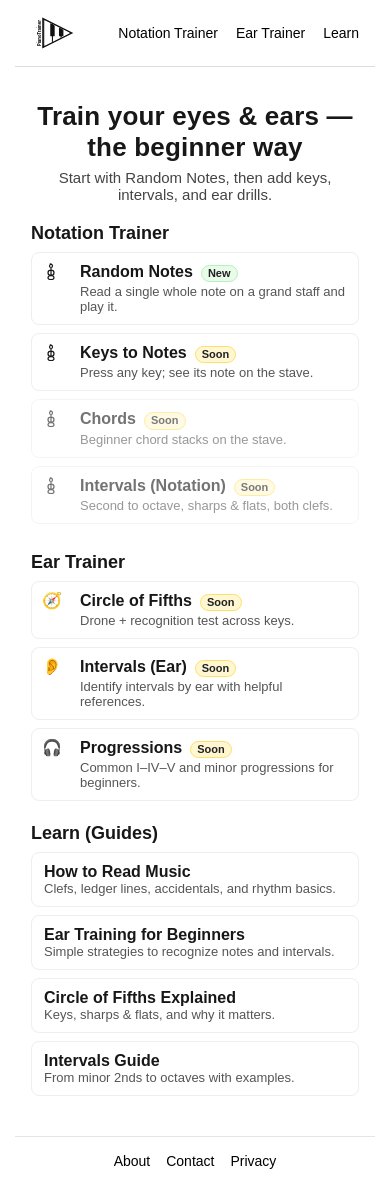
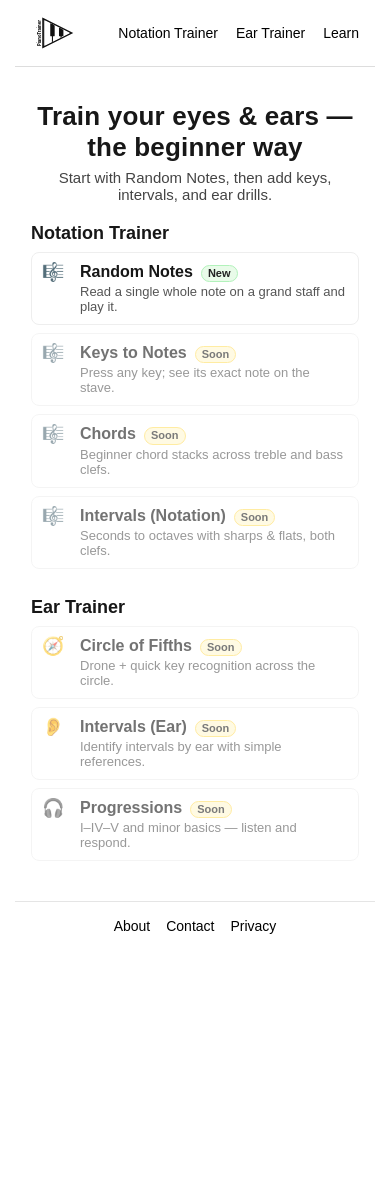
Before and after one commit to andreyeremichev/pianotrainer, a Next.js app: page / in a window 390 px wide. After the commit the page ends 951 px from the top, so only its background shows below. Built offline with nearby package versions, Linux system fonts and the light colour scheme.

Commit message:
feat(home): split Notation (🎼) vs Ear training with responsive divider; Random Notes live

```diff
--- a/app/(site)/page.tsx
+++ b/app/(site)/page.tsx
@@ -1,93 +1,71 @@
 export const metadata = {
   title: "PianoTrainer • Free Notation & Ear Training for Beginners",
   description:
-    "Practice reading music and training your ear with beginner-friendly exercises. Random notes, keys to notes, intervals, circle of fifths and more — free on PianoTrainer.",
+    "Practice reading music and training your ear with beginner-friendly drills. Random notes, keys to notes, intervals, circle of fifths and more — free on PianoTrainer.",
 };
 
 import Link from "next/link";
-import TrebleClef from "../components/icons/TrebleClef";
 
 type Item = {
   label: string;
   href?: string;          // if missing → coming soon
   desc?: string;
   badge?: "New" | "Soon";
-  icon?: React.ReactNode; // now SVG/emoji component
+  icon?: React.ReactNode; // emoji or glyph
 };
 
+/* ---- Notation (left) ---- */
 const notationItems: Item[] = [
   {
     label: "Random Notes",
     href: "/trainer/notation/random-notes",
     desc: "Read a single whole note on a grand staff and play it.",
     badge: "New",
-    icon: <TrebleClef size={18} />,
+    icon: <span aria-hidden="true" style={{ fontSize: 18 }}>🎼</span>,
   },
   {
     label: "Keys to Notes",
-    href: "/trainer/notation/keys-to-notes", // live when ready
-    desc: "Press any key; see its note on the stave.",
+    // href: "/trainer/notation/keys-to-notes", // enable when live
+    desc: "Press any key; see its exact note on the stave.",
     badge: "Soon",
-    icon: <TrebleClef size={18} />,
+    icon: <span aria-hidden="true" style={{ fontSize: 18 }}>🎼</span>,
   },
   {
     label: "Chords",
-    desc: "Beginner chord stacks on the stave.",
+    desc: "Beginner chord stacks across treble and bass clefs.",
     badge: "Soon",
-    icon: <TrebleClef size={18} />,
+    icon: <span aria-hidden="true" style={{ fontSize: 18 }}>🎼</span>,
   },
   {
     label: "Intervals (Notation)",
-    desc: "Second to octave, sharps & flats, both clefs.",
+    desc: "Seconds to octaves with sharps & flats, both clefs.",
     badge: "Soon",
-    icon: <TrebleClef size={18} />,
+    icon: <span aria-hidden="true" style={{ fontSize: 18 }}>🎼</span>,
   },
 ];
 
+/* ---- Ear (right) ---- */
 const earItems: Item[] = [
   {
     label: "Circle of Fifths",
-    href: "/trainer/ear/circle-of-fifths",
-    desc: "Drone + recognition test across keys.",
+    // href: "/trainer/ear/circle-of-fifths",
+    desc: "Drone + quick key recognition across the circle.",
     badge: "Soon",
-    icon: <span aria-hidden="true">🧭</span>,
+    icon: <span aria-hidden="true" style={{ fontSize: 18 }}>🧭</span>,
   },
   {
     label: "Intervals (Ear)",
-    href: "/trainer/ear/intervals",
-    desc: "Identify intervals by ear with helpful references.",
+    // href: "/trainer/ear/intervals",
+    desc: "Identify intervals by ear with simple references.",
     badge: "Soon",
-    icon: <span aria-hidden="true">👂</span>,
+    icon: <span aria-hidden="true" style={{ fontSize: 18 }}>👂</span>,
   },
   {
     label: "Progressions",
-    href: "/trainer/ear/progressions",
-    desc: "Common I–IV–V and minor progressions for beginners.",
+    // href: "/trainer/ear/progressions",
+    desc: "I–IV–V and minor basics — listen and respond.",
     badge: "Soon",
-    icon: <span aria-hidden="true">🎧</span>,
-  },
-];
-
-const learnItems: Item[] = [
-  {
-    label: "How to Read Music",
-    href: "/learn/how-to-read-music",
-    desc: "Clefs, ledger lines, accidentals, and rhythm basics.",
-  },
-  {
-    label: "Ear Training for Beginners",
-    href: "/learn/ear-training-for-beginners",
-    desc: "Simple strategies to recognize notes and intervals.",
-  },
-  {
-    label: "Circle of Fifths Explained",
-    href: "/learn/circle-of-fifths-explained",
-    desc: "Keys, sharps & flats, and why it matters.",
-  },
-  {
-    label: "Intervals Guide",
-    href: "/learn/intervals-guide",
-    desc: "From minor 2nds to octaves with examples.",
+    icon: <span aria-hidden="true" style={{ fontSize: 18 }}>🎧</span>,
   },
 ];
 
@@ -96,13 +74,15 @@ function ListItem({ item }: { item: Item }) {
     <>
       <span className="item-left">
         <span className="glyph" aria-hidden="true">
-          {item.icon ?? <TrebleClef size={18} />}
+          {item.icon}
         </span>
       </span>
       <span className="item-main">
         <span className="item-title">
           {item.label}
-          {item.badge && <span className={`badge ${item.badge.toLowerCase()}`}>{item.badge}</span>}
+          {item.badge && (
+            <span className={`badge ${item.badge.toLowerCase()}`}>{item.badge}</span>
+          )}
         </span>
         {item.desc && <span className="item-desc">{item.desc}</span>}
       </span>
@@ -130,6 +110,7 @@ export default function HomePage() {
           padding: 16px;
         }
 
+        /* Hero */
         .hero {
           text-align: center;
           margin: 18px 0 10px;
@@ -145,6 +126,7 @@ export default function HomePage() {
           font-size: 15px;
         }
 
+        /* Two-column split on wide; single column on narrow/portrait */
         .split {
           display: grid;
           grid-template-columns: 1fr;
@@ -168,6 +150,7 @@ export default function HomePage() {
           font-size: 18px;
         }
 
+        /* Lists */
         .list {
           display: grid;
           gap: 8px;
@@ -216,6 +199,7 @@ export default function HomePage() {
           margin-top: 2px;
         }
 
+        /* Badges */
         .badge {
           border: 1px solid #ddd;
           padding: 1px 6px;
@@ -228,45 +212,20 @@ export default function HomePage() {
         .badge.new { border-color: #b2f2bb; background: #e9fbe9; }
         .badge.soon { border-color: #ffe066; background: #fff7d1; }
 
-        .learn {
-          margin-top: 22px;
-        }
-        .learn-grid {
-          display: grid;
-          gap: 8px;
-        }
-        @media (min-width: 820px) {
-          .learn-grid {
-            grid-template-columns: repeat(2, minmax(0,1fr));
-          }
-        }
-        .learn a {
-          display: block;
-          padding: 10px 12px;
-          border: 1px solid #eee;
-          border-radius: 8px;
-          text-decoration: none;
-          background: #fff;
-          transition: background 0.15s ease, border-color 0.15s ease;
-          color: inherit;
-        }
-        .learn a:hover,
-        .learn a:focus-visible {
-          background: #fafafa;
-          border-color: #eaeaea;
-        }
-
-        .item-link:focus-visible, .learn a:focus-visible {
+        /* Accessibility */
+        .item-link:focus-visible {
           outline: 2px solid #2684ff;
           outline-offset: 2px;
         }
       `}</style>
 
+      {/* Hero copy */}
       <section className="hero" aria-label="Welcome">
         <h1>Train your eyes & ears — the beginner way</h1>
         <p>Start with Random Notes, then add keys, intervals, and ear drills.</p>
       </section>
 
+      {/* Split lists */}
       <section className="split" aria-label="Training Modes">
         <div className="section" aria-labelledby="notation-h2">
           <h2 id="notation-h2">Notation Trainer</h2>
@@ -277,6 +236,7 @@ export default function HomePage() {
           </div>
         </div>
 
+        {/* thin divider on wide screens */}
         <div className="divider" aria-hidden="true" />
 
         <div className="section" aria-labelledby="ear-h2">
@@ -288,25 +248,6 @@ export default function HomePage() {
           </div>
         </div>
       </section>
-
-      <section className="learn" aria-label="Learn Guides">
-        <h2 style={{ margin: "0 0 8px 0", fontSize: 18 }}>Learn (Guides)</h2>
-        <div className="learn-grid">
-          {learnItems.map((g) =>
-            g.href ? (
-              <Link key={g.label} href={g.href}>
-                <strong>{g.label}</strong>
-                <div style={{ fontSize: 13, color: "#555" }}>{g.desc}</div>
-              </Link>
-            ) : (
-              <span key={g.label}>
-                <strong>{g.label}</strong>
-                <div style={{ fontSize: 13, color: "#555" }}>{g.desc}</div>
-              </span>
-            )
-          )}
-        </div>
-      </section>
     </main>
   );
 }
```
